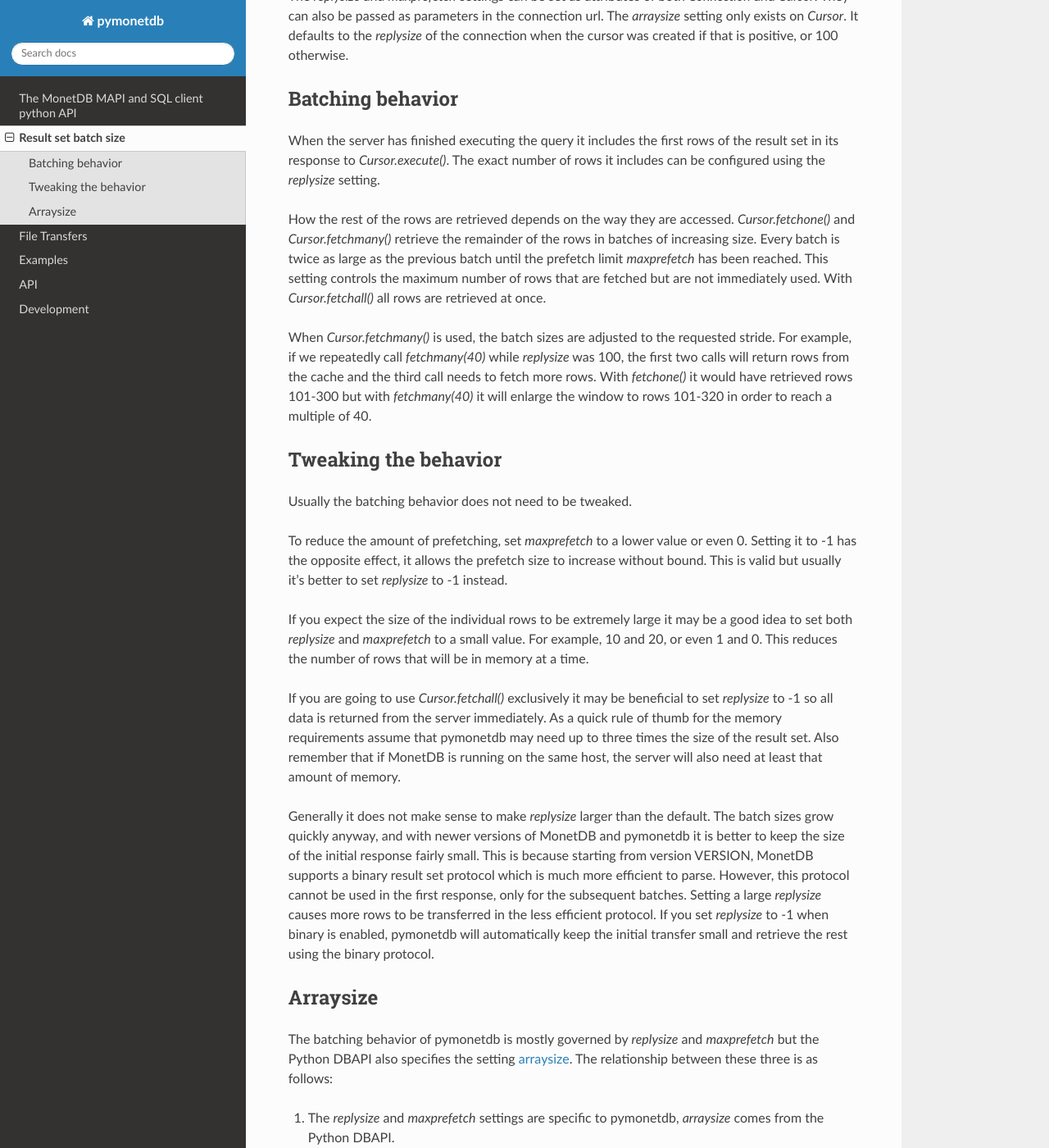
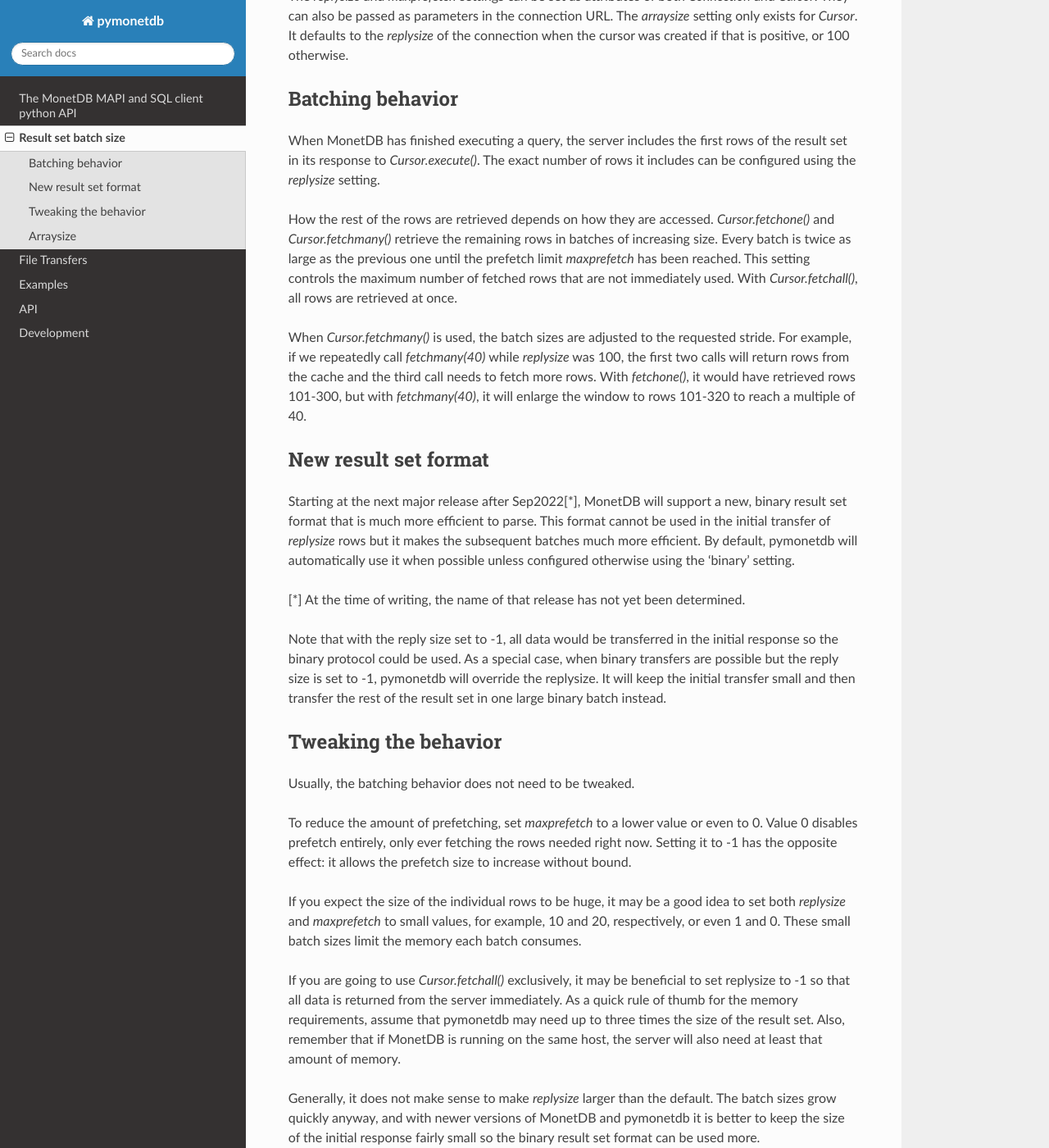
Before and after one commit to MonetDB/pymonetdb, a Sphinx documentation site: the page built from doc/batchsize.rst, in a window 1280 px wide and 1400 px high, scrolled down 501 px. Shown: the whole window at 82% size. Built offline with Sphinx 7.4.7 and the Read the Docs theme 2.0.0, drawn with Linux system fonts in a browser that asks for light colours; the version number could not be read and is left out; some of the changed text lies outside the part shown.

Commit message:
Process Jennie's remarks

```diff
--- a/doc/batchsize.rst
+++ b/doc/batchsize.rst
@@ -1,12 +1,12 @@
 Result set batch size
 =====================
 
-When a query produces a large result set, pymonetdb will often not retrieve the
-full result set at once. Instead it will fetch it in batches. The default
-behavior for the batch size is to start fairly small and increase rapidly but if
-necessary this can be configured by the application.
-In the table below you can see the settings that control the behavior
-of batched transfers.
+When a query produces a large result set, pymonetdb will often only retrieve
+part of the result set, retrieving the rest later, one batch at a time.
+The default behavior is to start with a reasonably small batch size but
+increase it rapidly. However, if necessary the application can configure this
+behavior.  In the table below you can see the settings that control the behavior
+of large transfers.
 
 ==============  ==============  ==========================  ======================
 Setting name    Defined by      Range                       Default
@@ -20,7 +20,7 @@ Setting name    Defined by      Range                       Default
 
 The `replysize` and `maxprefetch` settings can be set as attributes of both
 `Connection` and `Cursor`. They can also be passed as parameters in the
-connection url. The `arraysize` setting only exists on `Cursor`.  It defaults to
+connection URL. The `arraysize` setting only exists for `Cursor`. It defaults to
 the `replysize` of the connection when the cursor was created if that is
 positive, or 100 otherwise.
 
@@ -28,84 +28,97 @@ positive, or 100 otherwise.
 Batching behavior
 -----------------
 
-When the server has finished executing the query it includes the first rows of
+When MonetDB has finished executing a query, the server includes the first rows of
 the result set in its response to `Cursor.execute()`. The exact number of rows
 it includes can be configured using the `replysize` setting.
 
-How the rest of the rows are retrieved depends on the way they are accessed.
-`Cursor.fetchone()` and `Cursor.fetchmany()` retrieve the remainder of the rows
+How the rest of the rows are retrieved depends on how they are accessed.
+`Cursor.fetchone()` and `Cursor.fetchmany()` retrieve the remaining rows
 in batches of increasing size. Every batch is twice as large as the previous
-batch until the prefetch limit `maxprefetch` has been reached. This setting
-controls the maximum number of rows that are fetched but are not immediately used.
-With `Cursor.fetchall()` all rows are retrieved at once.
+one until the prefetch limit `maxprefetch` has been reached. This setting
+controls the maximum number of fetched rows that are not immediately used.
+With `Cursor.fetchall()`, all rows are retrieved at once.
 
 When `Cursor.fetchmany()` is used, the batch sizes are adjusted to the requested
 stride. For example, if we repeatedly call `fetchmany(40)` while `replysize` was
 100, the first two calls will return rows from the cache and the third call
-needs to fetch more rows. With `fetchone()` it would have retrieved rows 101-300
-but with `fetchmany(40)` it will enlarge the window to rows 101-320 in order to
+needs to fetch more rows. With `fetchone()`, it would have retrieved rows 101-300,
+but with `fetchmany(40)`, it will enlarge the window to rows 101-320 to
 reach a multiple of 40.
+
+
+New result set format
+---------------------
+
+Starting at the next major release after Sep2022[*], MonetDB will support a new,
+binary result set format that is much more efficient to parse. This format
+cannot be used in the initial transfer of `replysize` rows but it makes the
+subsequent batches much more efficient. By default, pymonetdb will automatically
+use it when possible unless configured otherwise using the ‘binary’ setting.
+
+[*] At the time of writing, the name of that release has not yet been determined.
+
+Note that with the reply size set to -1, all data would be transferred in the
+initial response so the binary protocol could be used. As a special case, when
+binary transfers are possible but the reply size is set to -1, pymonetdb will
+override the replysize. It will keep the initial transfer small and then
+transfer the rest of the result set in one large binary batch instead.
 
 
 Tweaking the behavior
 ---------------------
 
-Usually the batching behavior does not need to be tweaked.
+Usually, the batching behavior does not need to be tweaked.
 
 To reduce the amount of prefetching, set `maxprefetch` to a lower value or even
-0. Setting it to -1 has the opposite effect, it allows the prefetch size to
-increase without bound. This is valid but usually it's better to set `replysize`
-to -1 instead.
+to 0. Value 0 disables prefetch entirely, only ever fetching the rows needed right
+now. Setting it to -1 has the opposite effect: it allows the prefetch size to
+increase without bound.
 
-If you expect the size of the individual rows to be extremely large it may be a
-good idea to set both `replysize` and `maxprefetch` to a small value. For
-example, 10 and 20, or even 1 and 0. This reduces the number of rows that will
-be in memory at a time.
+If you expect the size of the individual rows to be huge, it may be a
+good idea to set both `replysize` and `maxprefetch` to small values, for
+example, 10 and 20, respectively, or even 1 and 0. These small batch sizes limit
+the memory each batch consumes.
 
-If you are going to use `Cursor.fetchall()` exclusively it may be beneficial to
-set `replysize` to -1 so all data is returned from the server immediately. As a
-quick rule of thumb for the memory requirements assume that pymonetdb may need
-up to three times the size of the result set. Also remember that if MonetDB is
+If you are going to use `Cursor.fetchall()` exclusively, it may be beneficial to
+set replysize to -1 so that all data is returned from the server immediately. As a
+quick rule of thumb for the memory requirements, assume that pymonetdb may need
+up to three times the size of the result set. Also, remember that if MonetDB is
 running on the same host, the server will also need at least that amount of
 memory.
 
-Generally it does not make sense to make `replysize` larger than the default.
+Generally, it does not make sense to make `replysize` larger than the default.
 The batch sizes grow quickly anyway, and with
 newer versions of MonetDB and pymonetdb it is better to keep the size of
-the initial response fairly small. This is because starting from version
-VERSION, MonetDB supports a binary result set protocol which is much more
-efficient to parse. However, this protocol cannot be used in the first response,
-only for the subsequent batches. Setting a large `replysize` causes more rows to
-be transferred in the less efficient protocol. If you set `replysize` to -1 when
-binary is enabled, pymonetdb will automatically keep the initial transfer small
-and retrieve the rest using the binary protocol.
+the initial response fairly small so the binary result set format can be used
+more.
 
 
 Arraysize
 ---------
 
-The batching behavior of pymonetdb is mostly governed by `replysize` and
-`maxprefetch` but the Python DBAPI also specifies the setting `arraysize`_.
+The batching behavior of pymonetdb is governed mainly by `replysize` and
+`maxprefetch`, but the Python DBAPI also specifies the setting `arraysize`_.
 The relationship between these three is as follows:
 
 1. The `replysize` and `maxprefetch` settings are specific to pymonetdb,
    `arraysize` comes from the Python DBAPI.
 
-2. The DBAPI only uses `arraysize` as the default value for `fetchmany()`, and
-   says that it *may* influence the efficiency of `fetchall()`. It does not mention
+2. The DBAPI only uses `arraysize` as the default value for `fetchmany()` and
+   says that it may influence the efficiency of `fetchall()`. It does not mention
    `arraysize` anywhere else.
 
 3. In pymonetdb, the batching behavior is only influenced by `arraysize` if
-   `fetchmany()` is used without an explicit size, because then it's used as the
+   `fetchmany()` is used without an explicit size because then `arraysize` is used as the
    default size, and `fetchmany()` tries to round the batches to this size. It
    has no effect on `fetchall()` because that always fetches everything at once.
 
 4. The DBAPI says that the default value for the `arraysize` of a newly created
-   cursor is 1. Pymonetdb deviates from that, similar to for example
-   python-oracledb_. Pymonetdb uses the `replysize` of the connection instead.
-   If `replysize` is not positive, the default is 100.
+   cursor is 1. Pymonetdb deviates from that, similar to, for example,
+   python-oracledb_. Pymonetdb uses the replysize of the connection instead.
+   If `replysize` is not a positive integer, the default is 100.
 
-In general all this means that `arraysize` needs no tweaking.
+In general, all this means that `arraysize` needs no tweaking.
 
 .. _python-oracledb: https://python-oracledb.readthedocs.io/en/latest/api_manual/cursor.html#Cursor.arraysize
 
```
